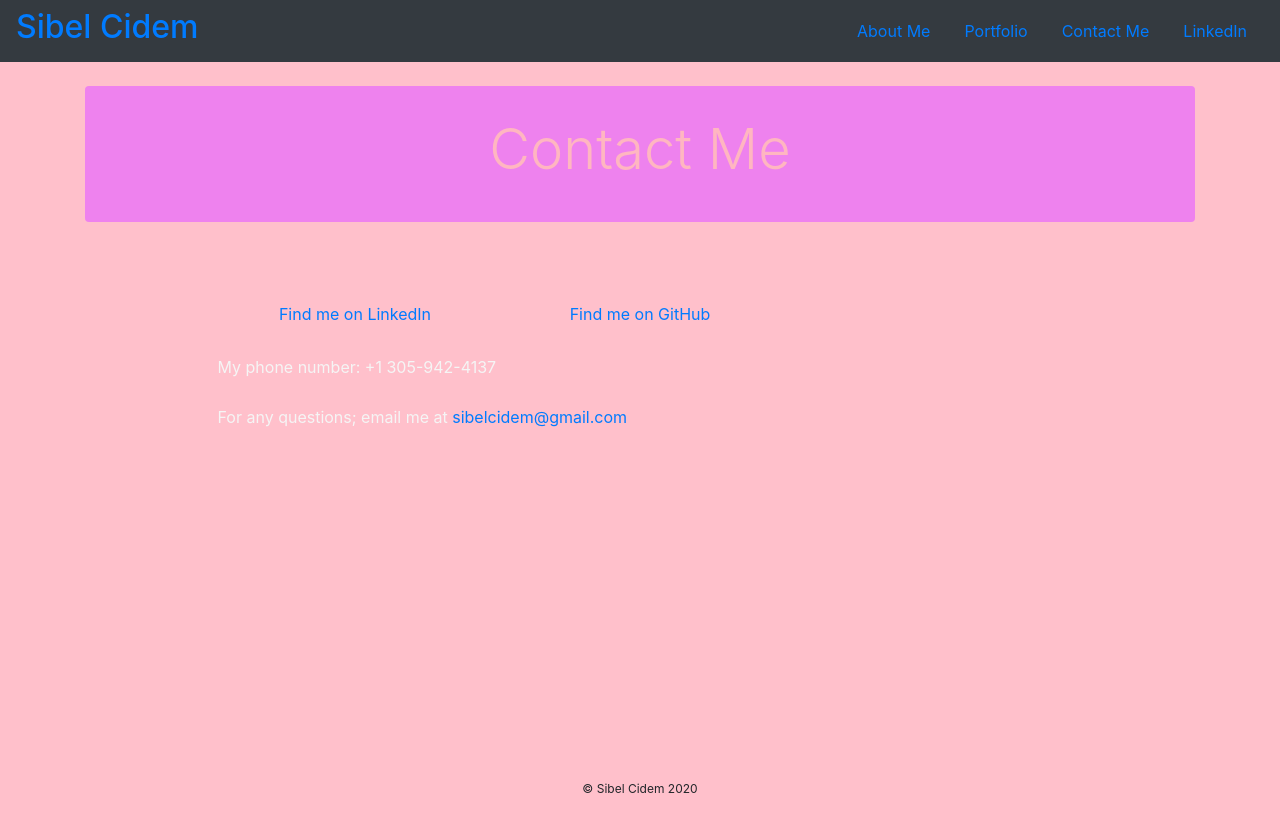
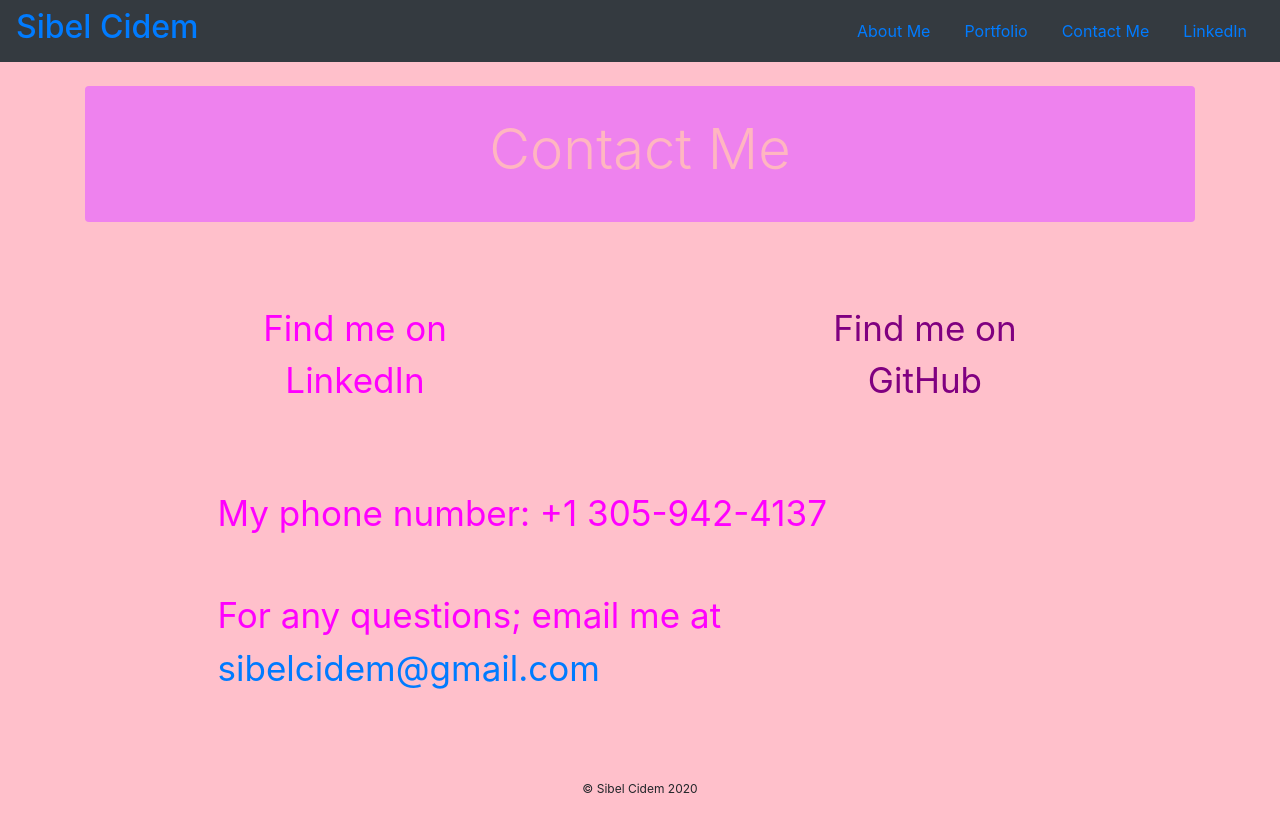
Before and after one commit to seebell/React-Portfolio, a React (Create React App) app in the folder client/: page /contact in a window 1280 px wide. Shown: the top 832 px of the page. Built offline with nearby package versions, Linux system fonts and the light colour scheme.

Commit message:
added resume, fixed some styling

```diff
--- a/client/src/pages/Contact.js
+++ b/client/src/pages/Contact.js
@@ -3,10 +3,12 @@ import Container from "../Components/Container";
 import Jumbotron from "../Components/Jumbotron";
 import Row from "../Components/Row";
 import Column4 from "../Components/Column4";
+import Footer from "../Components/Footer";
 
 
 function Contact() {
     return (
+        <>
         <Container>
             <br />
             <Jumbotron text="Contact Me" />
@@ -22,34 +24,42 @@ function Contact() {
                             <Row>
                                 <Column4>
                                     <a href="https://www.linkedin.com/in/sibel-cidem-b7487a197/"
-                                        target="_blank" rel="noopener noreferrer">Find me on LinkedIn</a>
+                                        target="_blank" rel="noopener noreferrer" className="contactText">Find me on LinkedIn</a>
                                 </Column4>
+                                <Column4></Column4>
                                 <Column4>
                                     <a href="https://github.com/seebell"
-                                        target="_blank" rel="noopener noreferrer">Find me on GitHub</a>
+                                        target="_blank" rel="noopener noreferrer" className="contactText2">Find me on GitHub</a>
                                 </Column4>
 
                             </Row>
-                            <br />
+                        </div>
+                        <br></br>
+                        <br></br>
+                        <div className="row1">
+                        <div className="col-lg-12">
                             <Row>
 
-                                <p>My phone number: +1 305-942-4137</p>
+                                <p className="contactText">My phone number: +1 305-942-4137</p>
 
                             </Row>
-
+                            <br>
+                            </br>
                             <Row>
-                                <p>For any questions; email me at <a href="mailto:sibelcidem@gmail.com">sibelcidem@gmail.com</a></p>
+                                <p className="contactText">For any questions; email me at <a href="mailto:sibelcidem@gmail.com">sibelcidem@gmail.com</a></p>
                             </Row>
 
 
+                        </div>
                         </div>
                     </div>
                 </div>
             </div>
 
         </Container>
-
+        <Footer />
+     </>
     )
 }
 
-export default Contact
+export default Contact;
--- a/client/src/pages/Home.js
+++ b/client/src/pages/Home.js
@@ -19,8 +19,16 @@ function Home(){
                     <img className="sibel-photo" alt="profile" src={profilePic}/>
 
                     <h3> About Me</h3>
-                <p>
+                <p>Solution-driven Full Stack Web Developer with 6 years of analytical experience; proven
+                management, sales and coaching skills. Abilities of working under pressure, meeting deadlines
+                and adapting new conditions quickly.
+
                    </p>
+
+                   <p>
+                                    <a href="https://seebell.github.io/assets/images/latestResume.pdf" target="_blank"
+                                class="btn btn-outline-white linkcolor px-4 py-3">Click here to view my Resume</a>
+                                </p>
 
                 </div>
 
@@ -29,11 +37,12 @@ function Home(){
                 <Column4>
                     <SkillCard
                     heading="Languages, Environment, Frameworks"
-                    bullet1="JavaScript"
+                    bullet1="JavaScript, Jquery"
                     bullet2="HTML/CSS"
                     bullet3="React"
                     bullet4="Node"
-                    bullet5="Jquery"
+                    bullet5="Express/ES6"
+
                     />
                 </Column4>
 
--- a/client/src/pages/style.css
+++ b/client/src/pages/style.css
@@ -126,3 +126,19 @@ p{
     text-align:center;
     top:10px;
 }
+
+.contactText {
+    font-size:35px;
+    color: magenta;
+
+}
+.contactText2 {
+    font-size:35px;
+    color: purple;
+
+}
+.row1 {
+    margin-top: 75px;
+
+    justify-content: center;
+}
```
